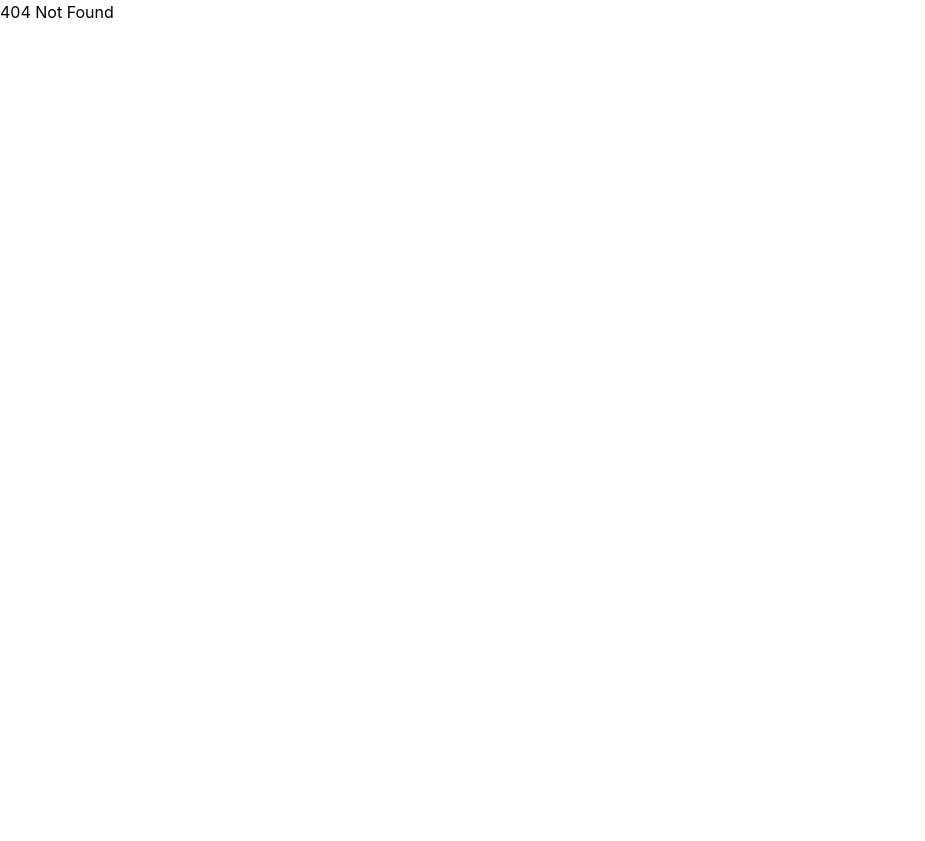
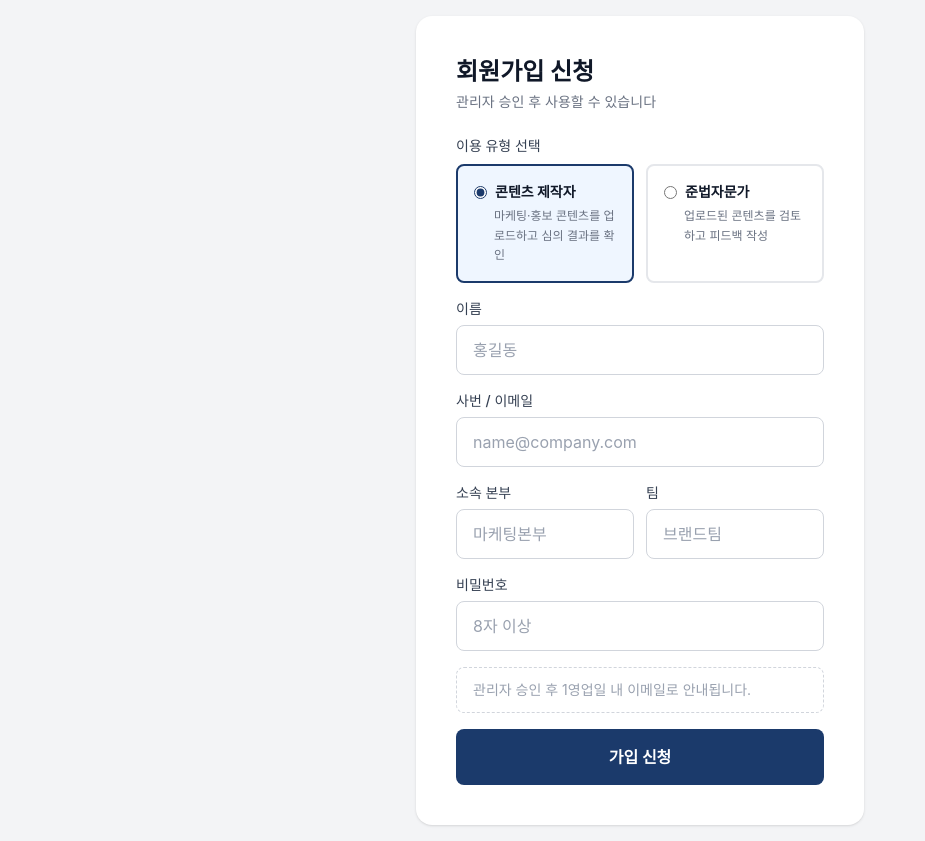
Before and after one commit to JB-Hackathon/frontend, a React (Vite) app: page /register in a window 1280 px wide. Before the commit this address had no page. Shown: the whole page, without its empty margins (0-925 px from the left). Before the commit the page ends 800 px from the top, so only its background shows below. Built offline with nearby package versions, Linux system fonts and the light colour scheme.

Commit message:
✨Feat: 로그인, 회원가입 페이지

```diff
--- a/src/pages/LoginPage.tsx
+++ b/src/pages/LoginPage.tsx
@@ -1,7 +1,87 @@
+import { useState } from 'react';
+import { Link } from 'react-router-dom';
+import jbLogo from '@/assets/JB-mark-B-monogram.svg';
+
 function LoginPage() {
+  const [email, setEmail] = useState('');
+  const [password, setPassword] = useState('');
+  const [rememberMe, setRememberMe] = useState(false);
+
+  const handleSubmit = (e: React.FormEvent) => {
+    e.preventDefault();
+  };
+
   return (
-    <div>
-      <h1>Login Page</h1>
+    <div className="min-h-screen bg-gray-100 flex items-center justify-center p-4">
+      <div className="bg-white rounded-2xl shadow-sm w-full max-w-md px-10 py-10">
+        <div className="flex items-center gap-3 mb-8">
+          <img src={jbLogo} alt="JB 준법자문" className="w-12 h-12 shrink-0" />
+          <span className="text-[#1B3A6B] font-bold text-xl">JB 준법자문 워크스페이스</span>
+        </div>
+
+        <div className="mb-6">
+          <h1 className="text-2xl font-bold text-gray-900 mb-1">로그인</h1>
+          <p className="text-gray-500 text-sm">회사 계정으로 접속하세요</p>
+        </div>
+
+        <form onSubmit={handleSubmit} className="space-y-4">
+          <div>
+            <label className="block text-sm font-medium text-gray-700 mb-1.5">
+              사번 / 이메일
+            </label>
+            <input
+              type="text"
+              value={email}
+              onChange={(e) => setEmail(e.target.value)}
+              placeholder="name@company.com"
+              className="w-full px-4 py-3 border border-gray-300 rounded-lg text-gray-900 placeholder-gray-400 focus:outline-none focus:ring-2 focus:ring-[#1B3A6B] focus:border-transparent"
+            />
+          </div>
+
+          <div>
+            <label className="block text-sm font-medium text-gray-700 mb-1.5">
+              비밀번호
+            </label>
+            <input
+              type="password"
+              value={password}
+              onChange={(e) => setPassword(e.target.value)}
+              className="w-full px-4 py-3 border border-gray-300 rounded-lg text-gray-900 placeholder-gray-400 focus:outline-none focus:ring-2 focus:ring-[#1B3A6B] focus:border-transparent"
+            />
+          </div>
+
+          <div className="flex items-center justify-between">
+            <label className="flex items-center gap-2 cursor-pointer">
+              <input
+                type="checkbox"
+                checked={rememberMe}
+                onChange={(e) => setRememberMe(e.target.checked)}
+                className="w-4 h-4 rounded border-gray-300 accent-[#1B3A6B]"
+              />
+              <span className="text-sm text-gray-600">로그인 유지</span>
+            </label>
+            <a href="#" className="text-sm text-gray-500 hover:underline">
+              비밀번호 찾기
+            </a>
+          </div>
+
+          <button
+            type="submit"
+            className="w-full bg-[#1B3A6B] text-white py-4 rounded-lg font-bold text-base hover:bg-[#152d55] transition-colors mt-2"
+          >
+            로그인
+          </button>
+        </form>
+
+        <div className="border-t border-gray-200 my-6" />
+
+        <p className="text-center text-sm text-gray-500">
+          계정이 없으신가요?{' '}
+          <Link to="/register" className="font-bold text-gray-900 hover:underline">
+            회원가입 신청
+          </Link>
+        </p>
+      </div>
     </div>
   );
 }
--- /dev/null
+++ b/src/pages/RegisterPage.tsx
@@ -0,0 +1,149 @@
+import { useState } from 'react';
+
+type UserType = 'creator' | 'advisor';
+
+function RegisterPage() {
+  const [userType, setUserType] = useState<UserType>('creator');
+  const [name, setName] = useState('');
+  const [email, setEmail] = useState('');
+  const [department, setDepartment] = useState('');
+  const [team, setTeam] = useState('');
+  const [password, setPassword] = useState('');
+
+  const handleSubmit = (e: React.FormEvent) => {
+    e.preventDefault();
+  };
+
+  return (
+    <div className="min-h-screen bg-gray-100 flex items-center justify-center p-4">
+      <div className="bg-white rounded-2xl shadow-sm w-full max-w-md px-10 py-10">
+        <div className="mb-6">
+          <h1 className="text-2xl font-bold text-gray-900 mb-1">회원가입 신청</h1>
+          <p className="text-gray-500 text-sm">관리자 승인 후 사용할 수 있습니다</p>
+        </div>
+
+        <form onSubmit={handleSubmit} className="space-y-4">
+          <div>
+            <label className="block text-sm font-medium text-gray-700 mb-2">
+              이용 유형 선택
+            </label>
+            <div className="grid grid-cols-2 gap-3">
+              <label
+                className={`flex flex-col p-4 border-2 rounded-lg cursor-pointer transition-colors ${
+                  userType === 'creator' ? 'border-[#1B3A6B] bg-blue-50' : 'border-gray-200'
+                }`}
+              >
+                <div className="flex items-center gap-2 mb-1">
+                  <input
+                    type="radio"
+                    name="userType"
+                    value="creator"
+                    checked={userType === 'creator'}
+                    onChange={() => setUserType('creator')}
+                    className="accent-[#1B3A6B]"
+                  />
+                  <span className="font-bold text-sm text-gray-900">콘텐츠 제작자</span>
+                </div>
+                <p className="text-xs text-gray-500 pl-5 leading-relaxed">
+                  마케팅·홍보 콘텐츠를 업로드하고 심의 결과를 확인
+                </p>
+              </label>
+
+              <label
+                className={`flex flex-col p-4 border-2 rounded-lg cursor-pointer transition-colors ${
+                  userType === 'advisor' ? 'border-[#1B3A6B] bg-blue-50' : 'border-gray-200'
+                }`}
+              >
+                <div className="flex items-center gap-2 mb-1">
+                  <input
+                    type="radio"
+                    name="userType"
+                    value="advisor"
+                    checked={userType === 'advisor'}
+                    onChange={() => setUserType('advisor')}
+                    className="accent-[#1B3A6B]"
+                  />
+                  <span className="font-bold text-sm text-gray-900">준법자문가</span>
+                </div>
+                <p className="text-xs text-gray-500 pl-5 leading-relaxed">
+                  업로드된 콘텐츠를 검토하고 피드백 작성
+                </p>
+              </label>
+            </div>
+          </div>
+
+          <div>
+            <label className="block text-sm font-medium text-gray-700 mb-1.5">이름</label>
+            <input
+              type="text"
+              value={name}
+              onChange={(e) => setName(e.target.value)}
+              placeholder="홍길동"
+              className="w-full px-4 py-3 border border-gray-300 rounded-lg text-gray-900 placeholder-gray-400 focus:outline-none focus:ring-2 focus:ring-[#1B3A6B] focus:border-transparent"
+            />
+          </div>
+
+          <div>
+            <label className="block text-sm font-medium text-gray-700 mb-1.5">사번 / 이메일</label>
+            <input
+              type="text"
+              value={email}
+              onChange={(e) => setEmail(e.target.value)}
+              placeholder="name@company.com"
+              className="w-full px-4 py-3 border border-gray-300 rounded-lg text-gray-900 placeholder-gray-400 focus:outline-none focus:ring-2 focus:ring-[#1B3A6B] focus:border-transparent"
+            />
+          </div>
+
+          <div className="grid grid-cols-2 gap-3">
+            <div>
+              <label className="block text-sm font-medium text-gray-700 mb-1.5">소속 본부</label>
+              <input
+                type="text"
+                value={department}
+                onChange={(e) => setDepartment(e.target.value)}
+                placeholder="마케팅본부"
+                className="w-full px-4 py-3 border border-gray-300 rounded-lg text-gray-900 placeholder-gray-400 focus:outline-none focus:ring-2 focus:ring-[#1B3A6B] focus:border-transparent"
+              />
+            </div>
+            <div>
+              <label className="block text-sm font-medium text-gray-700 mb-1.5">팀</label>
+              <input
+                type="text"
+                value={team}
+                onChange={(e) => setTeam(e.target.value)}
+                placeholder="브랜드팀"
+                className="w-full px-4 py-3 border border-gray-300 rounded-lg text-gray-900 placeholder-gray-400 focus:outline-none focus:ring-2 focus:ring-[#1B3A6B] focus:border-transparent"
+              />
+            </div>
+          </div>
+
+          <div>
+            <label className="block text-sm font-medium text-gray-700 mb-1.5">비밀번호</label>
+            <input
+              type="password"
+              value={password}
+              onChange={(e) => setPassword(e.target.value)}
+              placeholder="8자 이상"
+              className="w-full px-4 py-3 border border-gray-300 rounded-lg text-gray-900 placeholder-gray-400 focus:outline-none focus:ring-2 focus:ring-[#1B3A6B] focus:border-transparent"
+            />
+          </div>
+
+          <div className="border border-dashed border-gray-300 rounded-lg px-4 py-3">
+            <p className="text-sm text-gray-400">
+              관리자 승인 후 1영업일 내 이메일로 안내됩니다.
+            </p>
+          </div>
+
+          <button
+            type="submit"
+            className="w-full bg-[#1B3A6B] text-white py-4 rounded-lg font-bold text-base hover:bg-[#152d55] transition-colors"
+          >
+            가입 신청
+          </button>
+        </form>
+      </div>
+    </div>
+  );
+}
+
+export default RegisterPage;
--- a/src/routes/routes.tsx
+++ b/src/routes/routes.tsx
@@ -1,12 +1,14 @@
 import { Routes, Route } from 'react-router-dom';
 import HomePage from '@/pages/HomePage';
 import LoginPage from '@/pages/LoginPage';
+import RegisterPage from '@/pages/RegisterPage';
 
 function AppRoutes() {
   return (
     <Routes>
       <Route path="/" element={<HomePage />} />
       <Route path="/login" element={<LoginPage />} />
+      <Route path="/register" element={<RegisterPage />} />
       <Route path="*" element={<div>404 Not Found</div>} />
     </Routes>
   );
```
